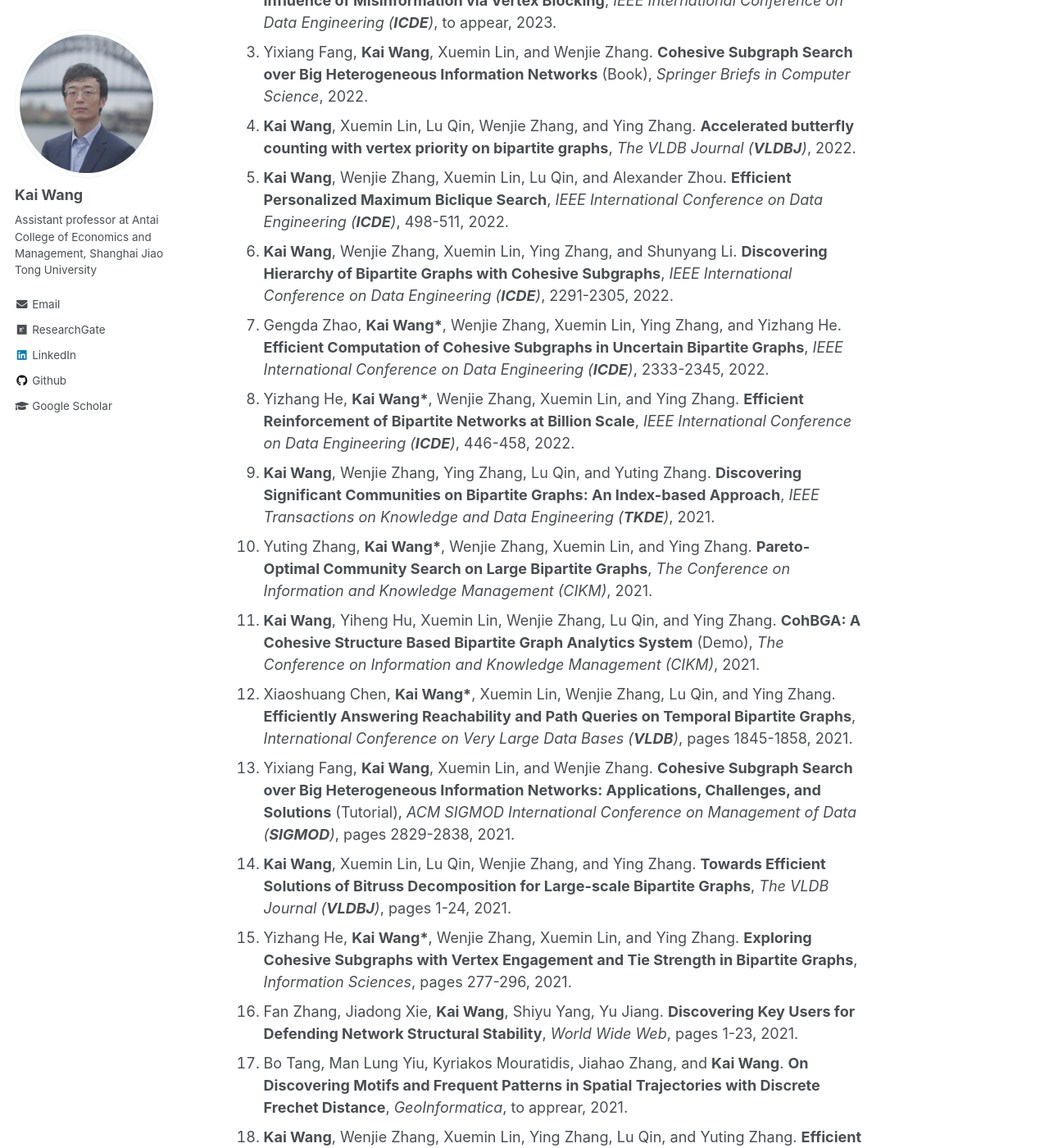
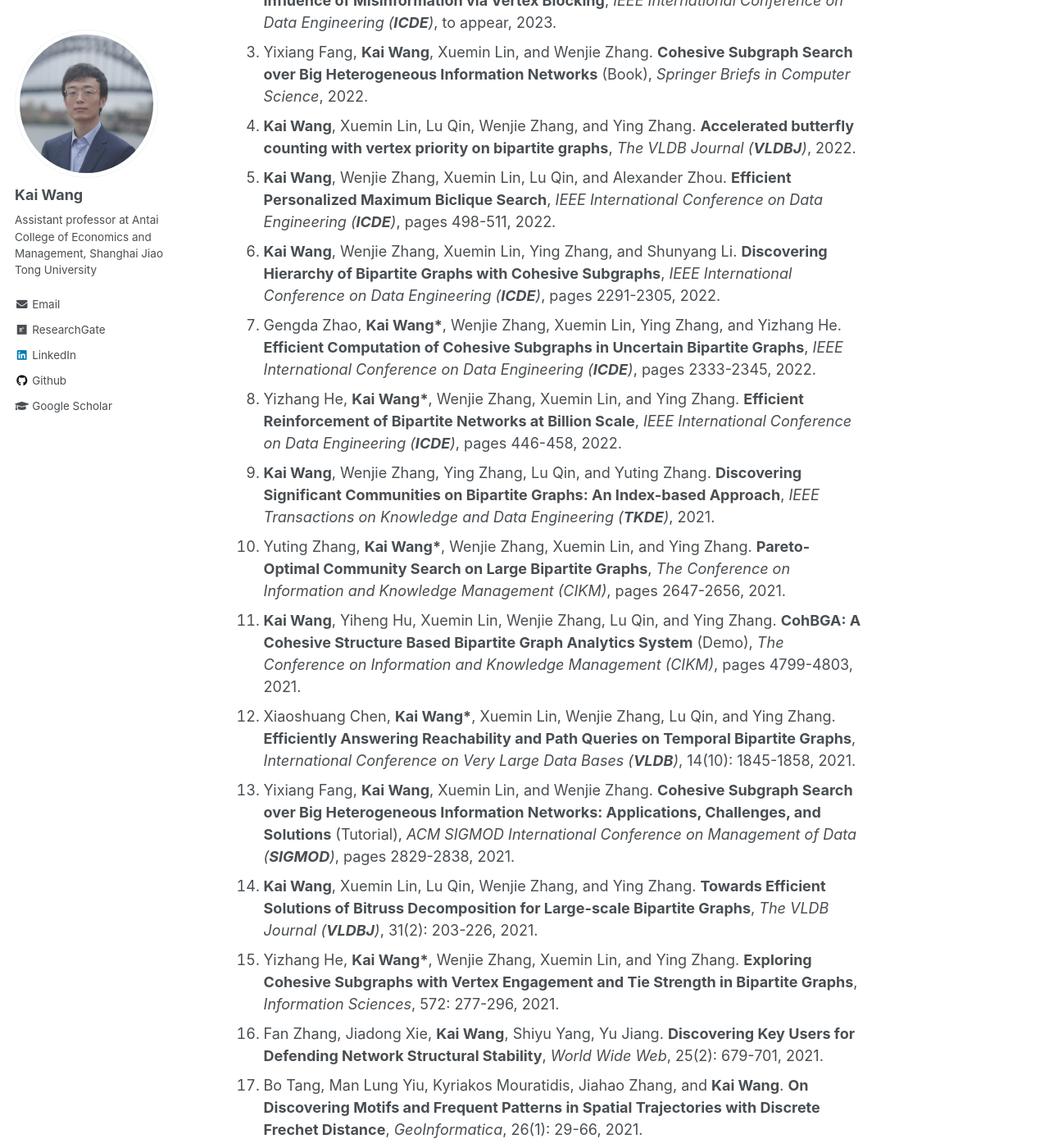
Before and after one commit to cs-kaiwang/cs-kaiwang.github.io, a Jekyll site: the page built from _pages/about.md, in a window 1280 px wide and 1400 px high, scrolled down 763 px. Shown: the whole window at 82% size. Built offline with Jekyll 4.4.1, drawn with Linux system fonts in a browser that asks for light colours; some of the changed text lies outside the part shown.

Commit message:
Update about.md

```diff
--- a/_pages/about.md
+++ b/_pages/about.md
@@ -22,24 +22,24 @@ Publications (* indicates corresponding author)
 2. Jiadong Xie, Fan Zhang, **Kai Wang**, Xuemin Lin, and Wenjie Zhang, **Minimizing the Influence of Misinformation via Vertex Blocking**, *IEEE International Conference on Data Engineering (**ICDE**)*, to appear, 2023.
 3. Yixiang Fang, **Kai Wang**, Xuemin Lin, and Wenjie Zhang. **Cohesive Subgraph Search over Big Heterogeneous Information Networks** (Book), *Springer Briefs in Computer Science*, 2022.
 4. **Kai Wang**, Xuemin Lin, Lu Qin, Wenjie Zhang, and Ying Zhang. **Accelerated butterfly counting with vertex priority on bipartite graphs**, *The VLDB Journal (**VLDBJ**)*, 2022.
-5. **Kai Wang**, Wenjie Zhang, Xuemin Lin, Lu Qin, and Alexander Zhou. **Efficient Personalized Maximum Biclique Search**, *IEEE International Conference on Data Engineering (**ICDE**)*, 498-511, 2022.
-6. **Kai Wang**, Wenjie Zhang, Xuemin Lin, Ying Zhang, and Shunyang Li. **Discovering Hierarchy of Bipartite Graphs with Cohesive Subgraphs**, *IEEE International Conference on Data Engineering (**ICDE**)*, 2291-2305, 2022.
-7. Gengda Zhao, **Kai Wang\***, Wenjie Zhang, Xuemin Lin, Ying Zhang, and Yizhang He. **Efficient Computation of Cohesive Subgraphs in Uncertain Bipartite Graphs**, *IEEE International Conference on Data Engineering (**ICDE**)*, 2333-2345, 2022.
-8. Yizhang He, **Kai Wang\***, Wenjie Zhang, Xuemin Lin, and Ying Zhang. **Efficient Reinforcement of Bipartite Networks at Billion Scale**, *IEEE International Conference on Data Engineering (**ICDE**)*, 446-458, 2022.
+5. **Kai Wang**, Wenjie Zhang, Xuemin Lin, Lu Qin, and Alexander Zhou. **Efficient Personalized Maximum Biclique Search**, *IEEE International Conference on Data Engineering (**ICDE**)*, pages 498-511, 2022.
+6. **Kai Wang**, Wenjie Zhang, Xuemin Lin, Ying Zhang, and Shunyang Li. **Discovering Hierarchy of Bipartite Graphs with Cohesive Subgraphs**, *IEEE International Conference on Data Engineering (**ICDE**)*, pages 2291-2305, 2022.
+7. Gengda Zhao, **Kai Wang\***, Wenjie Zhang, Xuemin Lin, Ying Zhang, and Yizhang He. **Efficient Computation of Cohesive Subgraphs in Uncertain Bipartite Graphs**, *IEEE International Conference on Data Engineering (**ICDE**)*, pages 2333-2345, 2022.
+8. Yizhang He, **Kai Wang\***, Wenjie Zhang, Xuemin Lin, and Ying Zhang. **Efficient Reinforcement of Bipartite Networks at Billion Scale**, *IEEE International Conference on Data Engineering (**ICDE**)*, pages 446-458, 2022.
 9. **Kai Wang**, Wenjie Zhang, Ying Zhang, Lu Qin, and Yuting Zhang. **Discovering Significant Communities on Bipartite Graphs: An Index-based Approach**, *IEEE Transactions on Knowledge and Data Engineering (**TKDE**)*, 2021.
-10. Yuting Zhang, **Kai Wang\***, Wenjie Zhang, Xuemin Lin, and Ying Zhang. **Pareto-Optimal Community Search on Large Bipartite Graphs**, *The Conference on Information and Knowledge Management (CIKM)*, 2021.
-11. **Kai Wang**, Yiheng Hu, Xuemin Lin, Wenjie Zhang, Lu Qin, and Ying Zhang. **CohBGA: A Cohesive Structure Based Bipartite Graph Analytics System** (Demo), *The Conference on Information and Knowledge Management (CIKM)*, 2021.
-12. Xiaoshuang Chen, **Kai Wang\***, Xuemin Lin, Wenjie Zhang, Lu Qin, and Ying Zhang. **Efficiently Answering Reachability and Path Queries on Temporal Bipartite Graphs**, *International Conference on Very Large Data Bases (**VLDB**)*, pages 1845-1858, 2021.
+10. Yuting Zhang, **Kai Wang\***, Wenjie Zhang, Xuemin Lin, and Ying Zhang. **Pareto-Optimal Community Search on Large Bipartite Graphs**, *The Conference on Information and Knowledge Management (CIKM)*, pages 2647-2656, 2021.
+11. **Kai Wang**, Yiheng Hu, Xuemin Lin, Wenjie Zhang, Lu Qin, and Ying Zhang. **CohBGA: A Cohesive Structure Based Bipartite Graph Analytics System** (Demo), *The Conference on Information and Knowledge Management (CIKM)*, pages 4799-4803, 2021.
+12. Xiaoshuang Chen, **Kai Wang\***, Xuemin Lin, Wenjie Zhang, Lu Qin, and Ying Zhang. **Efficiently Answering Reachability and Path Queries on Temporal Bipartite Graphs**, *International Conference on Very Large Data Bases (**VLDB**)*, 14(10): 1845-1858, 2021.
 13. Yixiang Fang, **Kai Wang**, Xuemin Lin, and Wenjie Zhang. **Cohesive Subgraph Search over Big Heterogeneous Information Networks: Applications, Challenges, and Solutions** (Tutorial), *ACM SIGMOD International Conference on Management of Data (**SIGMOD**)*, pages 2829-2838, 2021.
-14. **Kai Wang**, Xuemin Lin, Lu Qin, Wenjie Zhang, and Ying Zhang. **Towards Efficient Solutions of Bitruss Decomposition for Large-scale Bipartite Graphs**, *The VLDB Journal (**VLDBJ**)*, pages 1-24, 2021.
-15. Yizhang He, **Kai Wang\***, Wenjie Zhang, Xuemin Lin, and Ying Zhang. **Exploring Cohesive Subgraphs with Vertex Engagement and Tie Strength in Bipartite Graphs**, *Information Sciences*, pages 277-296, 2021.
-16. Fan Zhang, Jiadong Xie, **Kai Wang**, Shiyu Yang, Yu Jiang. **Discovering Key Users for Defending Network Structural Stability**, *World Wide Web*, pages 1-23, 2021.
-17. Bo Tang, Man Lung Yiu, Kyriakos Mouratidis, Jiahao Zhang, and **Kai Wang**. **On Discovering Motifs and Frequent Patterns in Spatial Trajectories with Discrete Frechet Distance**, *GeoInformatica*, to apprear, 2021.
+14. **Kai Wang**, Xuemin Lin, Lu Qin, Wenjie Zhang, and Ying Zhang. **Towards Efficient Solutions of Bitruss Decomposition for Large-scale Bipartite Graphs**, *The VLDB Journal (**VLDBJ**)*, 31(2): 203-226, 2021.
+15. Yizhang He, **Kai Wang\***, Wenjie Zhang, Xuemin Lin, and Ying Zhang. **Exploring Cohesive Subgraphs with Vertex Engagement and Tie Strength in Bipartite Graphs**, *Information Sciences*, 572: 277-296, 2021.
+16. Fan Zhang, Jiadong Xie, **Kai Wang**, Shiyu Yang, Yu Jiang. **Discovering Key Users for Defending Network Structural Stability**, *World Wide Web*, 25(2): 679-701, 2021.
+17. Bo Tang, Man Lung Yiu, Kyriakos Mouratidis, Jiahao Zhang, and **Kai Wang**. **On Discovering Motifs and Frequent Patterns in Spatial Trajectories with Discrete Frechet Distance**, *GeoInformatica*, 26(1): 29-66, 2021.
 18. **Kai Wang**, Wenjie Zhang, Xuemin Lin, Ying Zhang, Lu Qin, and Yuting Zhang. **Efficient and Effective Community Search on Large-scale Bipartite Graphs**, *IEEE International Conference on Data Engineering (**ICDE**)*, pages 85-96, 2021.
-19. **Kai Wang**, Shuting Wang, Xin Cao, and Lu Qin. **Efficient Radius-bounded Community Search in Geo-social Networks**, *IEEE Transactions on Knowledge and Data Engineering (**TKDE**)*,  2020.
+19. **Kai Wang**, Shuting Wang, Xin Cao, and Lu Qin. **Efficient Radius-bounded Community Search in Geo-social Networks**, *IEEE Transactions on Knowledge and Data Engineering (**TKDE**)*, 34(9): 4186-4200, 2020.
 20. Maryam Ghafouri, **Kai Wang\***, Fan Zhang, Ying Zhang, and Xuemin Lin. **Efficient Graph Hierarchical Decomposition With User Engagement And Tie Strength**, *International Conference on Database Systems for Advanced Applications (DASFAA)*, pages 448-465, 2020.
 21. **Kai Wang**, Xuemin Lin, Lu Qin, Wenjie Zhang, and Ying Zhang. **Efficient Bitruss Decomposition for Large-scale Bipartite Graphs**, *IEEE International Conference on Data Engineering (**ICDE**)*, pages 661-672, 2020.
-22. **Kai Wang**, Xuemin Lin, Lu Qin, Wenjie Zhang, and Ying Zhang. **Vertex Priority Based Butterfly Counting for Large-scale Bipartite Networks**, *International Conference on Very Large Data Bases (**VLDB**)*, pages 1139-1152, 2019.
+22. **Kai Wang**, Xuemin Lin, Lu Qin, Wenjie Zhang, and Ying Zhang. **Vertex Priority Based Butterfly Counting for Large-scale Bipartite Networks**, *International Conference on Very Large Data Bases (**VLDB**)*, 12(10): 1139-1152, 2019.
 23. **Kai Wang**, Xin Cao, Xuemin Lin, Wenjie Zhang, and Lu Qin. **Efficient Computing of Radius-bounded k-cores**, *IEEE International Conference on Data Engineering (**ICDE**)*, pages 233-244, 2018.
 24. Bo Tang, Man Lung Yiu, Kyriakos Mouratidis, and **Kai Wang**. **Efficient Motif Discovery in Spatial Trajectories using Discrete Fréchet Distance**, *International Conference on Extending Database Technology (EDBT)*, pages 378-389, 2017.
 25. Lu Chen, Yunjun Gao, **Kai Wang**, Christian S Jensen, and Gang Chen. **Answering Why-not Questions on Metric Probabilistic Range Queries**, *IEEE International Conference on Data Engineering (**ICDE**)*, pages 767-778, 2016.
```
